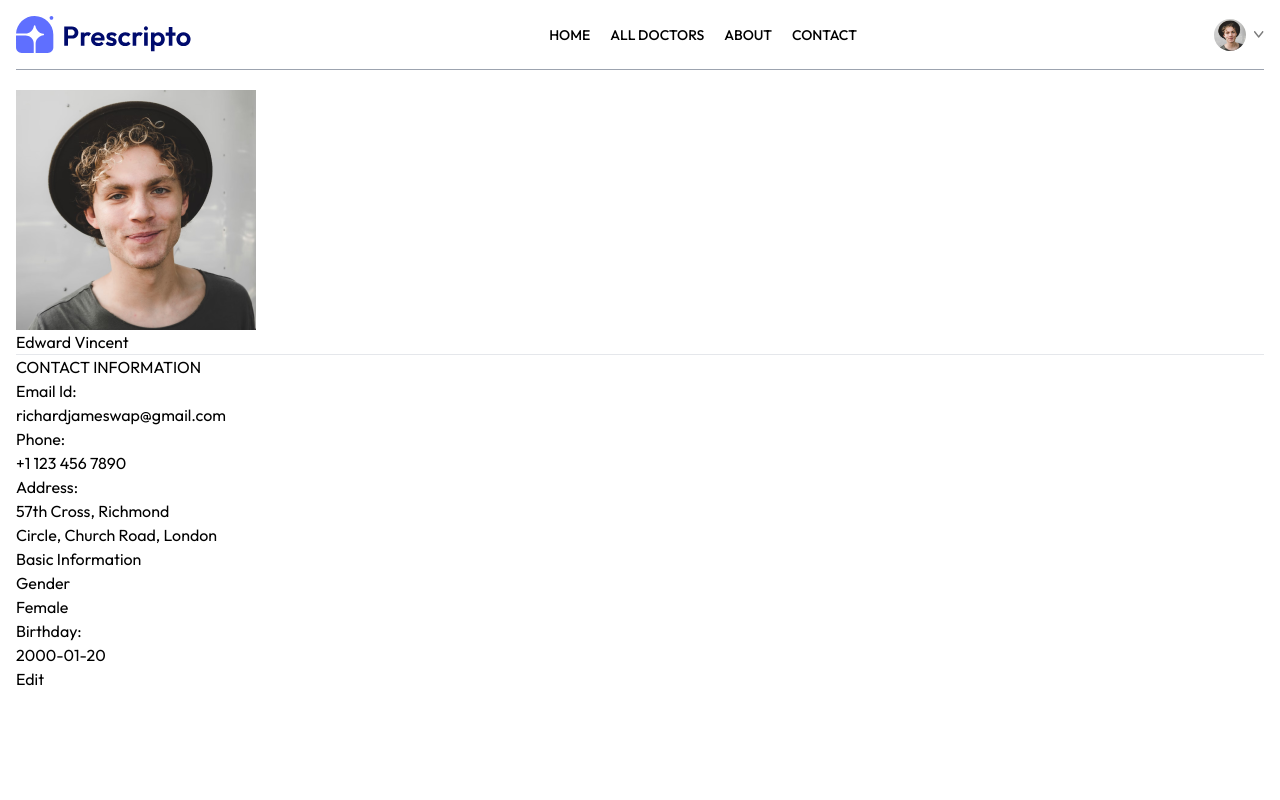
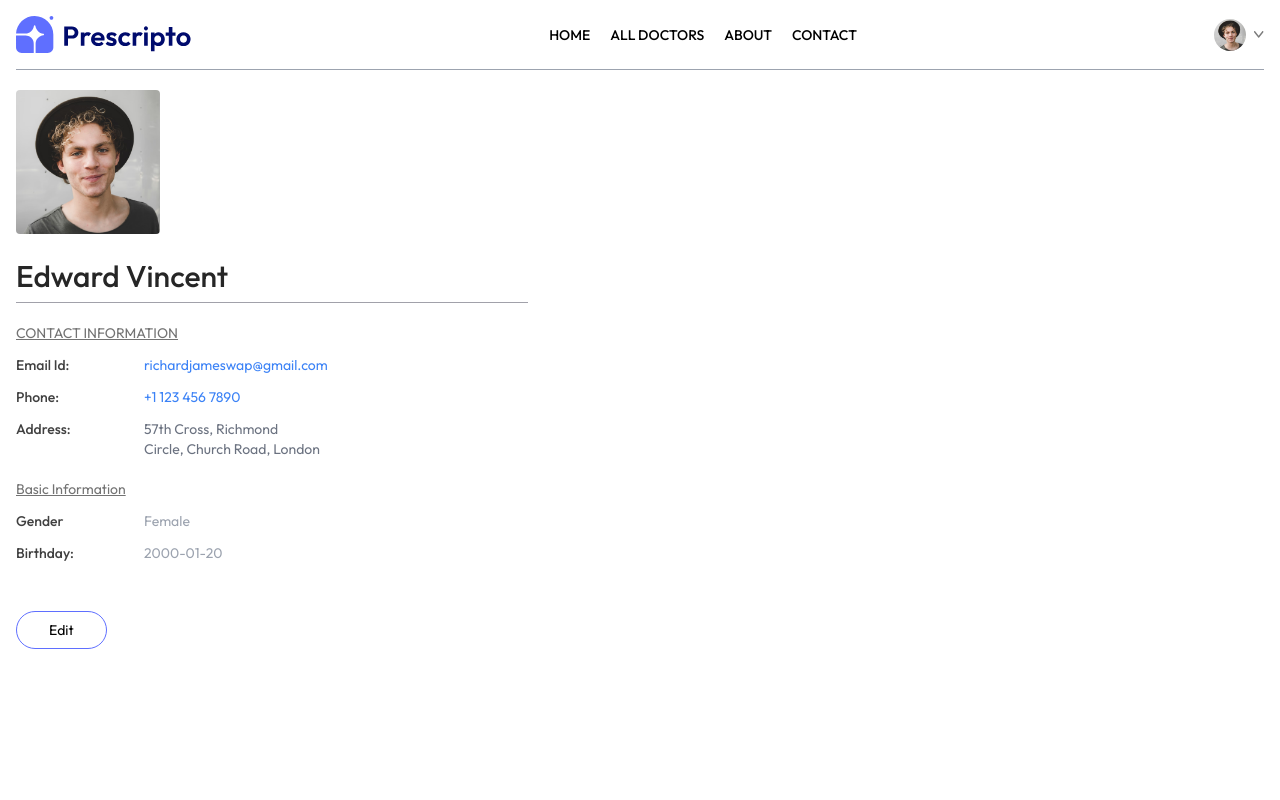
Before and after one commit to Sudarshan0306/Prescripto, a React (Vite) app in the folder frontend/: page /my-profile in a window 1280 px wide. Shown: the top 800 px of the page. Built offline with nearby package versions, Linux system fonts and the light colour scheme.

Commit message:
complete profile page with css

```diff
--- a/frontend/src/pages/MyProfile.jsx
+++ b/frontend/src/pages/MyProfile.jsx
@@ -44,39 +44,44 @@ const MyProfile = () => {
   };
 
   return (
-    <div>
-      <img src={assets.profile_pic} alt="" />
+    <div className="max-w-lg flex flex-col gap-2 text-sm">
+      <img className="w-36 rounded" src={assets.profile_pic} alt="" />
       {isEdit ? (
         <input
+          className="font-medium bg-gray-100 text-3xl max-w-60 mt-4 rounded-mg"
           name="name"
           type="text"
           onChange={handleChange}
           value={userData.name}
         />
       ) : (
-        <p>{userData.name} </p>
+        <p className="font-medium text-3xl mt-4 text-neutral-800">
+          {userData.name}{" "}
+        </p>
       )}
-      <hr />
+      <hr className="bg-zinc-400 border-none h-[1px]" />
       <div className="">
-        <p>CONTACT INFORMATION</p>
-        <div className="">
-          <p>Email Id: </p>
-          <p>{userData.email}</p>
-          <p>Phone:</p>
+        <p className="text-neutral-500 underline mt-3">CONTACT INFORMATION</p>
+        <div className="grid grid-cols-[1fr_3fr] gap-y-3 mt-3 text-neutral-700">
+          <p className="font-medium">Email Id: </p>
+          <p className="text-blue-500">{userData.email}</p>
+          <p className="font-medium">Phone:</p>
           {isEdit ? (
             <input
+              className="bg-gray-100 max-w-52"
               name="phone"
               type="text"
               onChange={handleChange}
               value={userData.phone}
             />
           ) : (
-            <p>{userData.phone} </p>
+            <p className="text-blue-500">{userData.phone} </p>
           )}
-          <p>Address:</p>
+          <p className="font-medium">Address:</p>
           {isEdit ? (
             <p>
               <input
+                className="bg-gray-100"
                 name="address.line1"
                 type="text"
                 onChange={handleChange}
@@ -84,6 +89,7 @@ const MyProfile = () => {
               />
               <br />
               <input
+                className="bg-gray-100"
                 name="address.line2"
                 type="text"
                 onChange={handleChange}
@@ -91,7 +97,7 @@ const MyProfile = () => {
               />
             </p>
           ) : (
-            <p>
+            <p className="text-gray-500">
               {userData.address.line1} <br /> {userData.address.line2}
             </p>
           )}
@@ -99,36 +105,52 @@ const MyProfile = () => {
       </div>
 
       <div className="">
-        <p>Basic Information</p>
-        <div className="">
-          <p>Gender</p>
+        <p className="text-neutral-500 underline mt-3">Basic Information</p>
+        <div className="grid grid-cols-[1fr_3fr] gap-y-3 mt-3 text-neutral-700">
+          <p className="font-medium">Gender</p>
           {isEdit ? (
-            <select name="gender" id="" value={userData.gender}>
+            <select
+              className="max-w-20 bg-gray-100"
+              name="gender"
+              id=""
+              value={userData.gender}
+            >
               <option value="Male">Male</option>
               <option value="Female">Female</option>
             </select>
           ) : (
-            <p>{userData.gender} </p>
+            <p className="text-gray-400">{userData.gender} </p>
           )}
-          <p>Birthday:</p>
+          <p className="font-medium">Birthday:</p>
           {isEdit ? (
             <input
+              className="max-w-28 bg-gray-100"
               name="dob"
               type="date"
               onChange={handleChange}
               value={userData.dob}
             />
           ) : (
-            <p>{userData.dob} </p>
+            <p className="text-gray-400">{userData.dob} </p>
           )}
         </div>
       </div>
 
-      <div className="">
+      <div className="mt-10">
         {isEdit ? (
-          <button onClick={handleEditFalse}>Save Information</button>
+          <button
+            className="border border-primary px-8 py-2 rounded-full hover:bg-primary hover:text-white transition-all"
+            onClick={handleEditFalse}
+          >
+            Save Information
+          </button>
         ) : (
-          <button onClick={handleEditTrue}>Edit</button>
+          <button
+            className="border border-primary px-8 py-2 rounded-full hover:bg-primary hover:text-white transition-all"
+            onClick={handleEditTrue}
+          >
+            Edit
+          </button>
         )}
       </div>
     </div>
```
